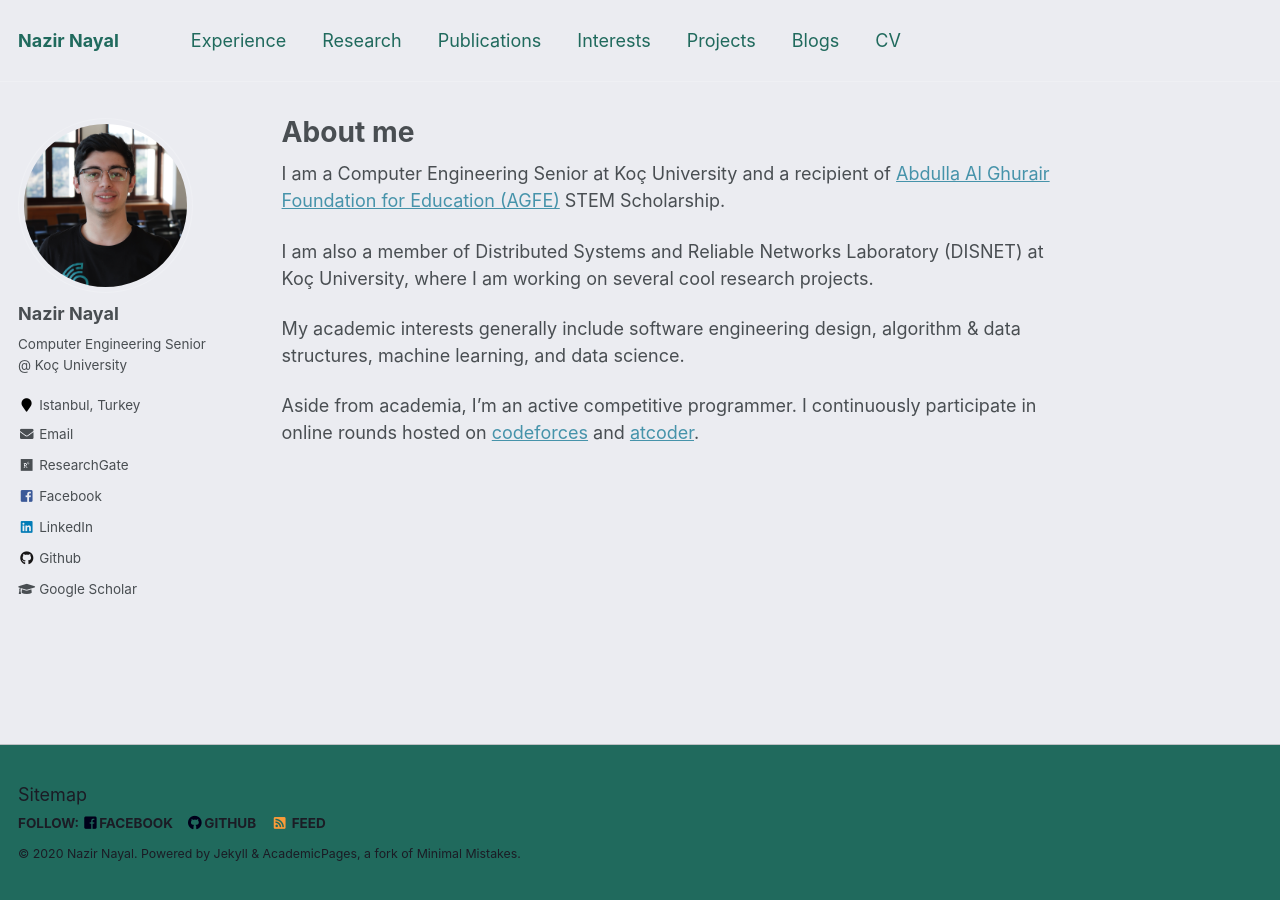
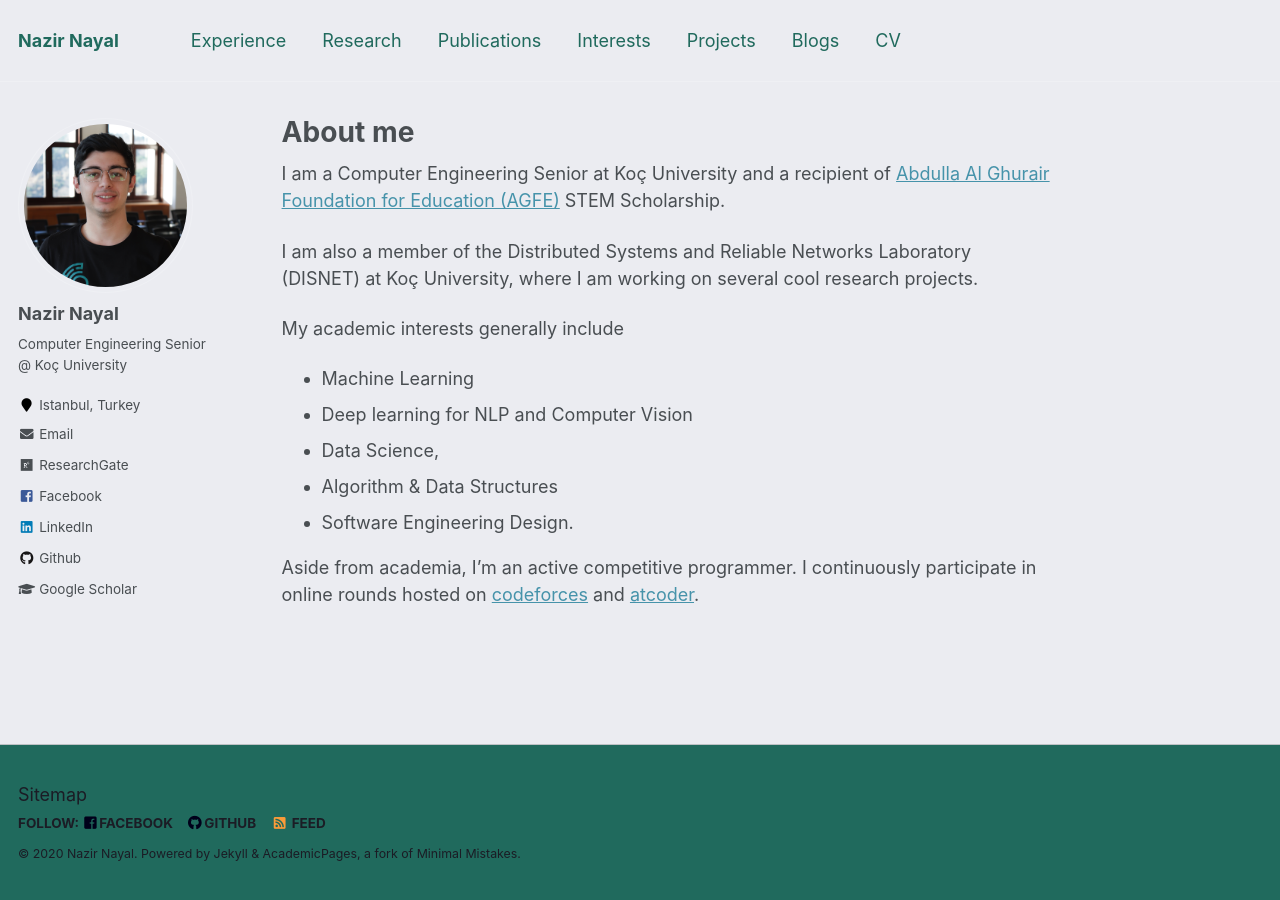
Before and after one commit to NazirNayal8/nazirnayal.github.io, a Jekyll site: the page built from _pages/about.md, in a window 1280 px wide. Built offline with Jekyll 4.4.1, drawn with Linux system fonts in a browser that asks for light colours.

Commit message:
update main page

```diff
--- a/_pages/about.md
+++ b/_pages/about.md
@@ -11,10 +11,15 @@ redirect_from:
 I am a Computer Engineering Senior at Koç University and a recipient of
 [Abdulla Al Ghurair Foundation for Education (AGFE)](https://www.alghurairfoundation.org/en) STEM Scholarship.
 
-I am also a member of Distributed Systems and Reliable Networks Laboratory (DISNET) at Koç University, where I am working on several
+I am also a member of the Distributed Systems and Reliable Networks Laboratory (DISNET) at Koç University, where I am working on several
 cool research projects.
 
-My academic interests generally include software engineering design, algorithm & data structures, machine learning, and data science.
+My academic interests generally include
+* Machine Learning
+* Deep learning for NLP and Computer Vision
+* Data Science,
+* Algorithm & Data Structures
+* Software Engineering Design.
 
 Aside from academia, I'm an active competitive programmer. I continuously participate in
 online rounds hosted on [codeforces](https://codeforces.com/) and [atcoder](https://atcoder.jp/home).
```
